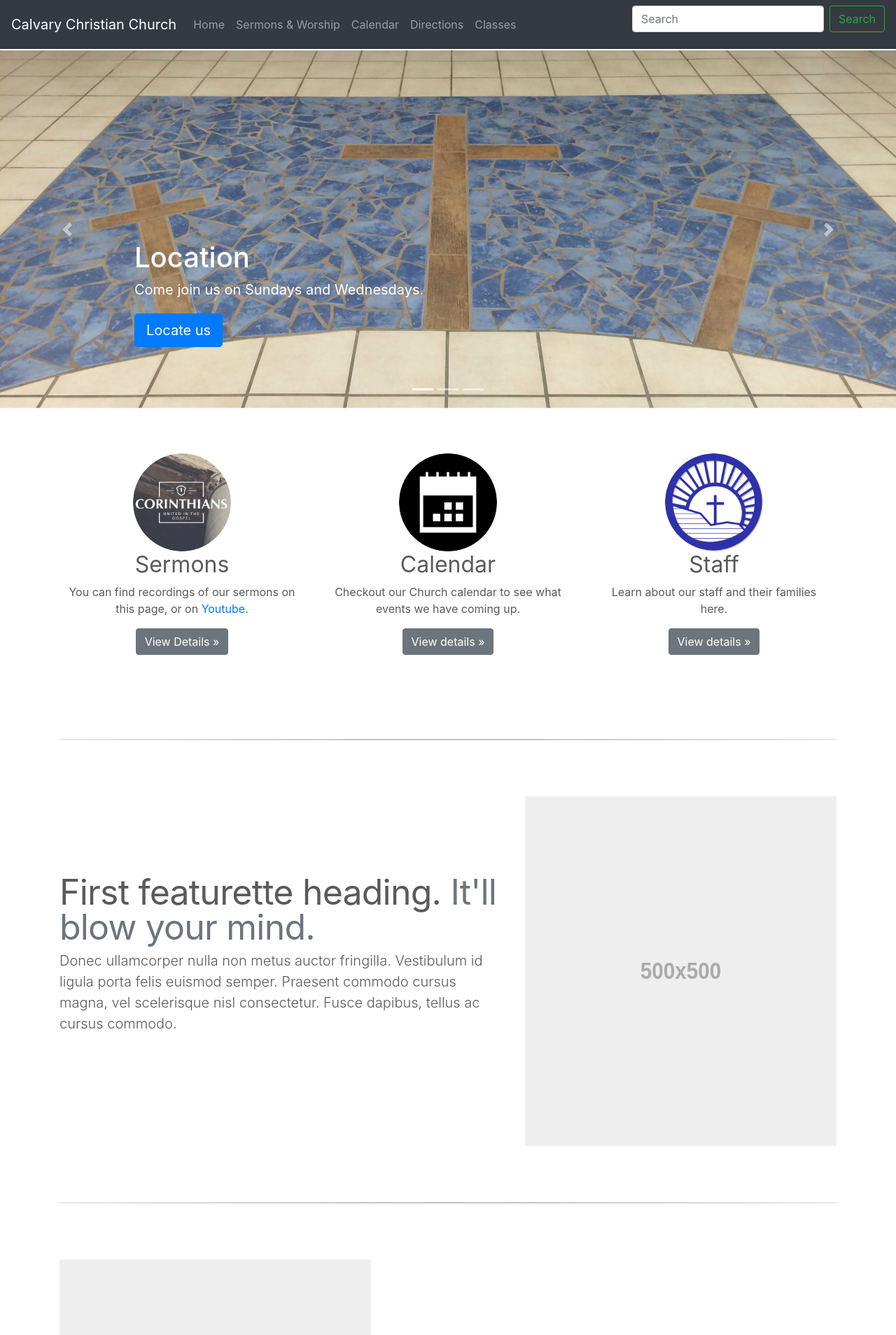
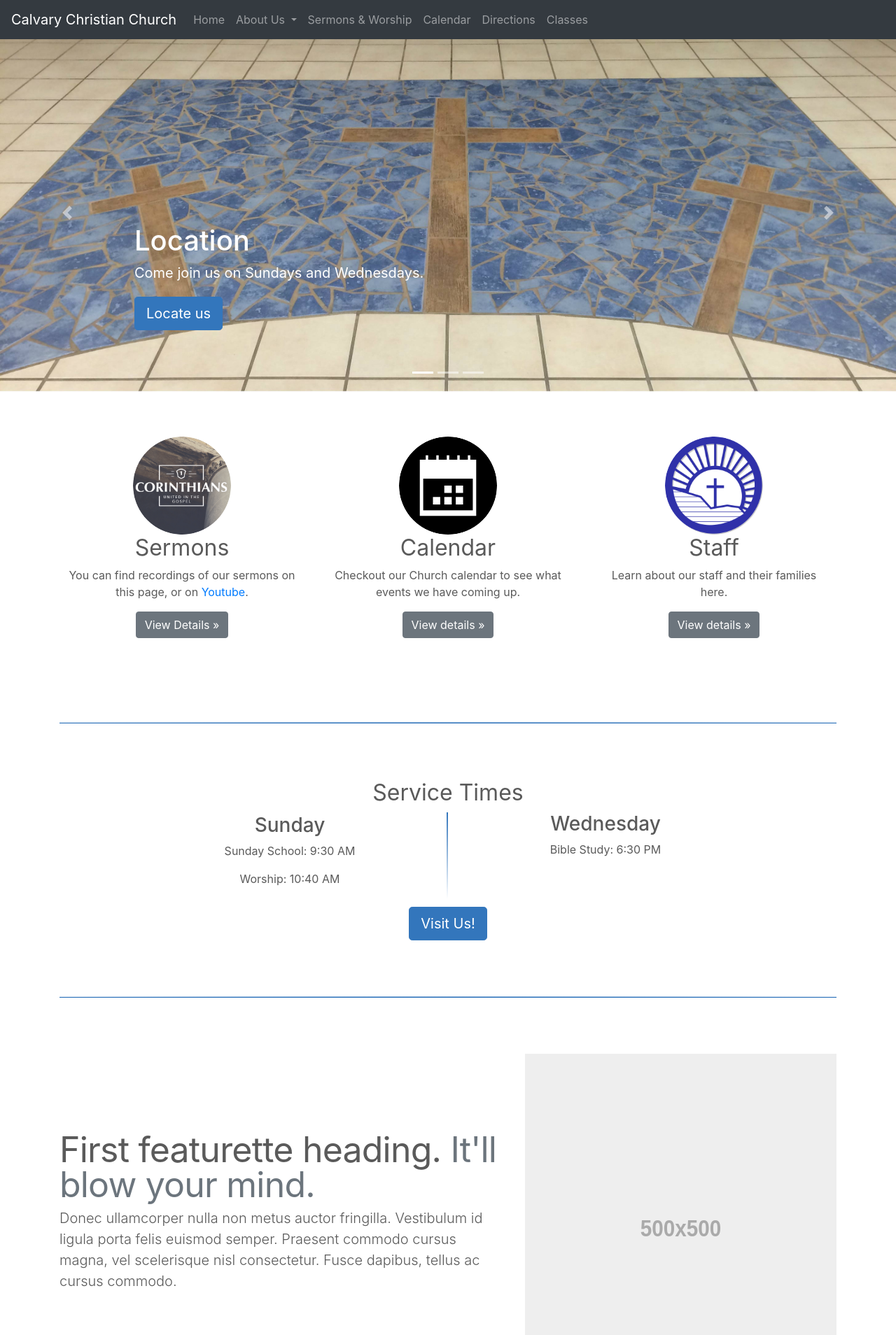
Before and after one commit to theNEENERist/CCC-POC, a PHP site: page / in a window 1280 px wide. Shown: the top 1908 px of the page at 70% size. Run offline with PHP 8.4, Linux system fonts and the light colour scheme; some libraries are stand-ins or nearby versions.

Commit message:
ported pages from old site to new and made tweaks

```diff
--- a/css/main.css
+++ b/css/main.css
@@ -20,6 +20,7 @@
 .media-col {
 	float: left;
 	padding: 0;
+	margin-bottom: 30px;
 }
 
 body > div.heroImg > img {
@@ -32,14 +33,15 @@ hr {
 	height: 2px;
 	margin:18px 0;
 	position:relative;
-	background-image: radial-gradient(#AAA, #FFF), radial-gradient(#AAA, #FFF);
-	filter: progid:DXImageTransform.Microsoft.gradient( startColorstr='#00ff0000', endColorstr='#00ff0000',GradientType=1 ); /* IE6-9 */
+	background-image: radial-gradient(#3376bc, #FFF), radial-gradient(#3376bc, #FFF);
+	clear: left:
+	/* filter: progid:DXImageTransform.Microsoft.gradient( startColorstr='#00ff0000', endColorstr='#00ff0000',GradientType=1 ); /* IE6-9 */	 */
 }
 
 hr:before {
 	content: "";
 	display: block;
-	border-top: solid 1px rgba(255,100,100,0.100);
+	border-top: solid 1px #3376bc;
 	width: 100%;
 	height: 1px;
 	position: absolute;
@@ -50,3 +52,42 @@ hr:before {
 body > div.container > h1 {
 	margin-top: 25px;
 }
+
+.right-border {
+	border-width: 2px 2px 2px 0;
+    border-style: solid;
+    -webkit-border-image:
+      -webkit-gradient(linear, 0 0, 0 100%, from(#3376bc), to(rgba(0, 0, 0, 0))) 1 100%;
+    -webkit-border-image:
+      -webkit-linear-gradient(#3376bc, rgba(0, 0, 0, 0)) 1 100%;
+    -moz-border-image:
+      -moz-linear-gradient(#3376bc, rgba(0, 0, 0, 0)) 1 100%;
+    -o-border-image:
+      -o-linear-gradient(#3376bc, rgba(0, 0, 0, 0)) 1 100%;
+    border-image:
+      linear-gradient(to bottom, #3376bc, rgba(0, 0, 0, 0)) 1 100%;
+}
+
+/* .h1, .h2, .h3, .h4, .h5, .h6, h1, h2, h3, h4, h5, h6 { */
+	/* color: #3376bc; */
+/* } */
+
+/* .text-muted { */
+	/* color: #009fd9 !important; */
+/* } */
+
+.btn-primary, .btn-primary:hover, .btn-primary:focus, .btn-primary:hover {
+	border-color: #3376bc;
+	background-color: #3376bc;
+	box-shadow: none;
+}
+
+@media (min-width: 979px) {
+	ul li.dropdown:hover > .dropdown-menu {
+		display: block;
+	}
+}
+
+.overflow-auto {
+	overflow: auto;
+}
--- a/inc/header.php
+++ b/inc/header.php
@@ -1,4 +1,4 @@
-<header style="height: 24px;">
+<header>
 	 <nav class="navbar navbar-expand-md navbar-dark fixed-top bg-dark">
 		<a class="navbar-brand" href="/index.php">Calvary Christian Church</a>
 		<button class="navbar-toggler" aria-expanded="false" aria-controls="navbarCollapse" aria-label="Toggle navigation" type="button" data-toggle="collapse" data-target="#navbarCollapse">
@@ -9,26 +9,43 @@
 				<li class="nav-item">
 					<a class="nav-link" href="index.php">Home</a>
 				</li>
+				<li class="nav-item dropdown">
+					 <a class="nav-link dropdown-toggle" href="#" id="aboutDropdown" role="button" data-toggle="dropdown" aria-haspopup="true" aria-expanded="false">
+					  About Us
+					</a>
+					<div class="dropdown-menu" aria-labelledby="navbarDropdown">
+					  <a class="dropdown-item" href="about_us.php">About Us</a>
+					  <a class="dropdown-item" href="our_leaders.php">Our Leaders</a>
+					  <a class="dropdown-item" href="our_story.php">Our Story</a>
+					  <a class="dropdown-item" href="what_to_expect.php">What to Expect</a>
+					</div>
+				</li>
 				<li class="nav-item">
 					<a class="nav-link" href="sermons_and_worship.php">Sermons & Worship</a>
 				</li>
 				<li class="nav-item">
-		  <a class="nav-link" href="#">Calendar</a>
+					<a class="nav-link" href="calendar.php">Calendar</a>
 				</li>
 				<li class="nav-item">
 					<a class="nav-link" href="directions.php">Directions</a>
 				</li>
 				<li class="nav-item">
-		  <a class="nav-link" href="#">Classes</a>
+					<a class="nav-link" href="classes.php">Classes</a>
 				</li>
 			</ul>
-	  <form class="form-inline mt-2 mt-md-0">
-		<input class="form-control mr-sm-2" aria-label="Search" type="text" placeholder="Search">
-		<button class="btn btn-outline-success my-2 my-sm-0" type="submit">Search</button>
-	  </form>
 		</div>
 	</nav>
+
 	<script type="text/javascript">
+		var aboutPages = ['about_us.php', 'our_leaders.php', 'our_story.php', 'what_to_expect.php'];
+
+		var isAboutPage = (aboutPages.indexOf(location.pathname.replace("/", "")) > -1);
+
+		if(isAboutPage) {
+			$("#aboutDropdown").addClass("active");
+		}
 			$("a[href*='" + location.pathname.replace("/", "") + "']").addClass("active");
+
 	</script>
+
 </header>
--- a/inc/preContent.php
+++ b/inc/preContent.php
@@ -20,3 +20,14 @@
  </head>
  <body>
 	<?php include 'header.php'?>
+
+	<?php
+		if($title != "CCC - Home")
+		{
+	?>
+		<div class="heroImg">
+			<img src="<?php echo $imgSrc; ?>">
+		</div>
+	<?php
+		}
+	?>
--- a/index.php
+++ b/index.php
@@ -86,6 +86,33 @@
 
 		<hr class="featurette-divider">
 
+		<div class="container" style="text-align: center; overflow: auto;">
+			<h2>Service Times</h2>
+
+			<div class="col-lg-1" style="float:left">
+			</div>
+
+			<div class="col-lg-5 right-border" style="float:left">
+				<h3>Sunday</h3>
+				<p>Sunday School: 9:30 AM</p>
+				<p>Worship: 10:40 AM</p>
+			</div>
+
+			<div class="col-lg-5" style="float:left">
+				<h3>Wednesday</h3>
+				<p>Bible Study: 6:30 PM</p>
+			</div>
+
+			<div class="col-lg-1" style="float:left">
+			</div>
+		</div>
+
+		<div class="container" style="text-align: center; overflow: auto; margin-top:10px;">
+			<a target="_blank" href="https://www.google.com/maps?ll=38.385264,-85.758921&z=14&t=m&hl=en&gl=US&mapclient=embed&q=605+S+Norman+Dr+Sellersburg,+IN+47172"><button type="button" class="btn btn-lg btn-primary">Visit Us!</button></a>
+		</div>
+
+		<hr class="featurette-divider">
+
 		<div class="row featurette">
 		  <div class="col-md-7">
 			<h2 class="featurette-heading">First featurette heading. <span class="text-muted">It'll blow your mind.</span></h2>
```
Also changed, not shown: about_us.php (added, +35 -0 lines), calendar.php (added, +11 -0 lines), classes.php (added, +40 -0 lines), directions.php (+7 -2 lines), inc/postContent.php (+7 -0 lines), our_leaders.php (added, +76 -0 lines), our_story.php (added, +50 -0 lines), sermons_and_worship.php (+10 -6 lines), what_to_expect.php (added, +52 -0 lines), img/our-leadership-gary-t.jpg (added), img/our-leadership-jack.jpg (added), img/our-leadership-kevin.jpg (added), img/our-leadership-marty.jpg (added), img/our_story.jpg (added), 1 other file. Lines whose indentation alone changed are shown as unchanged.
